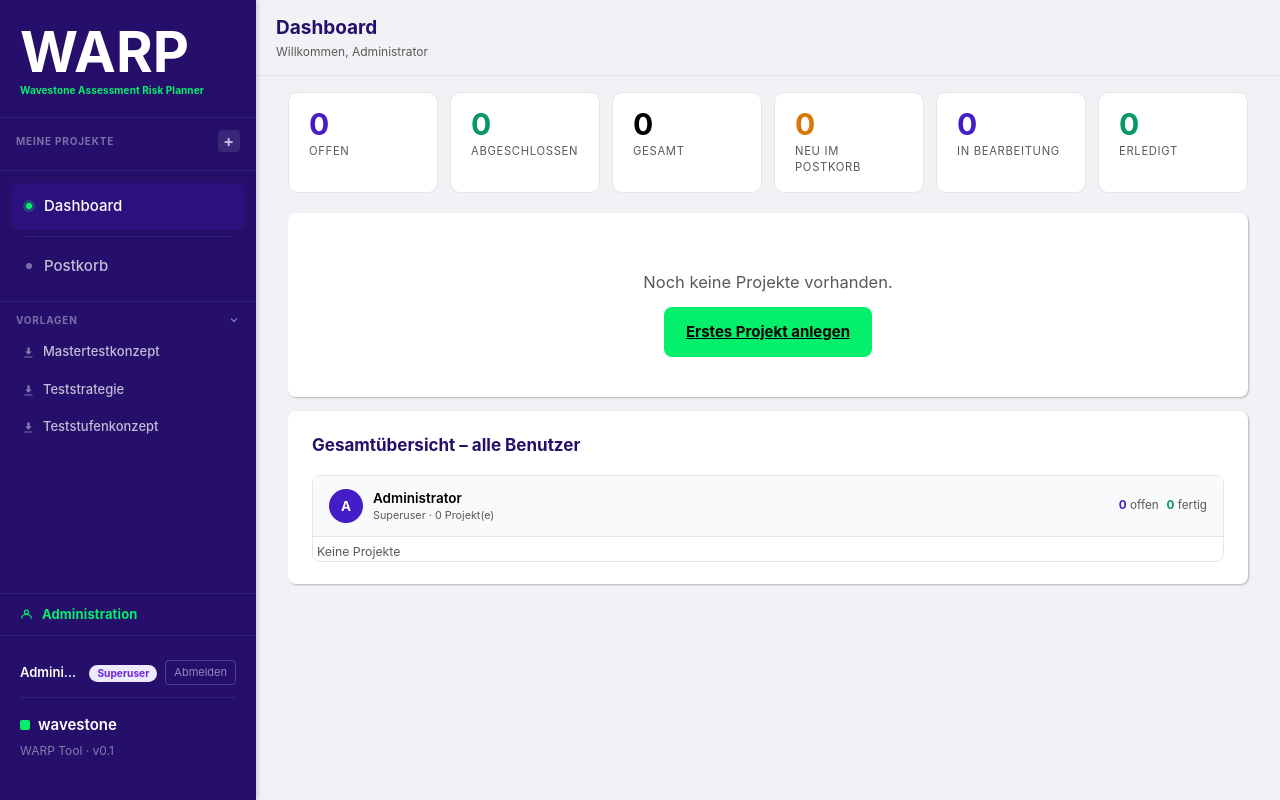
After one commit to Tob1Cont1nued/warp, a Flask app: page /dashboard in a window 1280 px wide. The commit adds this page. Run offline with Flask 3, Linux system fonts and the light colour scheme; a user stored in the database is signed in.

Commit message:
feat: Dashboard als Startseite für alle Rollen
- Project.is_complete (manuell markierbar via Toggle-Route)
- /dashboard Route: offene/abgeschlossene Projekte mit Fortschrittsbalken
- Admins sehen zusätzlich Postkorb-Statistiken (Neu/In Bearbeitung/Erledigt)
- Superuser sehen Gesamtübersicht aller User mit Projektstatus
- Dashboard-Link in der Sidebar, Login leitet auf /dashboard
- CSS: dash-stat-card, dash-project-row, dash-user-block u.a.

HINWEIS: ALTER TABLE project ADD COLUMN IF NOT EXISTS is_complete BOOLEAN DEFAULT FALSE;

Co-Authored-By: Claude Sonnet 4.6 <noreply@anthropic.com>

```diff
--- a/app/models.py
+++ b/app/models.py
@@ -46,6 +46,7 @@ class Project(db.Model):
     owner = db.Column(db.String(120), nullable=True)
     date = db.Column(db.String(20), nullable=True)
     created_at = db.Column(db.DateTime, default=dt.datetime.utcnow)
+    is_complete = db.Column(db.Boolean, default=False, nullable=False)
 
     user = db.relationship("User", back_populates="projects")
     answers = db.relationship(
--- a/app/static/css/app.css
+++ b/app/static/css/app.css
@@ -1091,6 +1091,130 @@ button { cursor: pointer; }
 }
 
 /* =================================================================
+   DASHBOARD
+   ================================================================= */
+.dash-stats {
+  display: flex;
+  flex-wrap: wrap;
+  gap: 12px;
+  margin-bottom: 20px;
+}
+.dash-stat-card {
+  flex: 1;
+  min-width: 120px;
+  background: #fff;
+  border: 1px solid var(--c-border-soft);
+  border-radius: 10px;
+  padding: 16px 20px;
+  display: flex;
+  flex-direction: column;
+  gap: 4px;
+}
+.dash-stat-value {
+  font-size: 2rem;
+  font-weight: 700;
+  color: var(--ws-blue);
+  line-height: 1;
+}
+.dash-stat-label {
+  font-size: .75rem;
+  color: var(--c-text-muted);
+  text-transform: uppercase;
+  letter-spacing: .06em;
+}
+.dash-stat-done .dash-stat-value  { color: #059669; }
+.dash-stat-total .dash-stat-value { color: var(--c-text); }
+.dash-stat-inbox .dash-stat-value { color: #d97706; }
+
+.dash-project-list {
+  display: flex;
+  flex-direction: column;
+  gap: 0;
+}
+.dash-project-row {
+  display: flex;
+  align-items: center;
+  gap: 16px;
+  padding: 12px 0;
+  border-bottom: 1px solid var(--c-border-soft);
+}
+.dash-project-row:last-child { border-bottom: none; }
+.dash-project-row-done { opacity: .8; }
+.dash-project-info { flex: 1; min-width: 0; display: flex; flex-direction: column; gap: 4px; }
+.dash-project-name {
+  font-weight: 600;
+  font-size: .92rem;
+  color: var(--ws-blue);
+  text-decoration: none;
+  white-space: nowrap;
+  overflow: hidden;
+  text-overflow: ellipsis;
+}
+.dash-project-name:hover { text-decoration: underline; }
+.dash-project-meta { font-size: .75rem; color: var(--c-text-muted); }
+.dash-project-actions { display: flex; gap: 6px; flex-shrink: 0; }
+
+.dash-progress { display: flex; align-items: center; gap: 8px; }
+.dash-progress-bar {
+  flex: 1;
+  max-width: 180px;
+  height: 6px;
+  background: #f3f4f6;
+  border-radius: 3px;
+  overflow: hidden;
+}
+.dash-progress-fill {
+  height: 100%;
+  background: #F2A73B;
+  border-radius: 3px;
+  transition: width .3s;
+}
+.dash-progress-fill.dash-progress-mid  { background: #5BC5DD; }
+.dash-progress-fill.dash-progress-full { background: #04F06A; }
+.dash-progress-label { font-size: .75rem; color: var(--c-text-muted); white-space: nowrap; }
+
+/* Superuser: User-Blöcke */
+.dash-user-block {
+  border: 1px solid var(--c-border-soft);
+  border-radius: 8px;
+  margin-bottom: 12px;
+  overflow: hidden;
+}
+.dash-user-block:last-child { margin-bottom: 0; }
+.dash-user-header {
+  display: flex;
+  align-items: center;
+  justify-content: space-between;
+  padding: 12px 16px;
+  background: #f9fafb;
+  border-bottom: 1px solid var(--c-border-soft);
+}
+.dash-user-avatar {
+  width: 34px;
+  height: 34px;
+  background: var(--ws-blue);
+  color: #fff;
+  font-weight: 700;
+  font-size: .9rem;
+  border-radius: 50%;
+  display: flex;
+  align-items: center;
+  justify-content: center;
+  flex-shrink: 0;
+}
+.dash-user-name { font-weight: 600; font-size: .9rem; }
+.dash-user-role { font-size: .72rem; color: var(--c-text-muted); }
+.dash-user-projects { padding: 4px 0; }
+.dash-user-project-row {
+  display: flex;
+  align-items: center;
+  padding: 8px 16px;
+  gap: 12px;
+  border-bottom: 1px solid var(--c-border-soft);
+}
+.dash-user-project-row:last-child { border-bottom: none; }
+
+/* =================================================================
    PRINT
    ================================================================= */
 @media print {
--- a/app/templates/_sidebar.html
+++ b/app/templates/_sidebar.html
@@ -43,6 +43,10 @@
 
     {# ── Navigation ────────────────────────────────────────────────── #}
     <nav class="sidebar-nav" id="js-sidebar-nav">
+      <a class="sidebar-nav-item {% if active_nav == 'dashboard' %}active{% endif %}"
+         href="{{ url_for('dashboard') }}">
+        <span class="dot"></span>Dashboard
+      </a>
       {# Fragenkatalog / Auswertung – nur wenn Projekte vorhanden #}
       {% if projects %}
       {% set fk_href = '#' if (project and active_nav == 'fragenkatalog') else url_for('questionnaire', pid=projects[0].id) %}
--- /dev/null
+++ b/app/templates/dashboard.html
@@ -0,0 +1,178 @@
+{# WARP – Dashboard #}
+<!DOCTYPE html>
+<html lang="de">
+<head>
+  <meta charset="UTF-8" />
+  <meta name="viewport" content="width=device-width, initial-scale=1.0" />
+  <title>WARP &middot; Dashboard</title>
+  <link rel="stylesheet" href="{{ url_for('static', filename='css/app.css') }}" />
+</head>
+<body>
+
+<header class="topbar">
+  <button type="button" class="topbar-burger" id="js-burger" aria-label="Menü">
+    <svg viewBox="0 0 24 24" width="22" height="22" fill="none" stroke="currentColor" stroke-width="2">
+      <path d="M3 6h18M3 12h18M3 18h18"/>
+    </svg>
+  </button>
+  <div class="topbar-title">
+    <h1>Dashboard</h1>
+    <p>Willkommen, {{ current_user.display_name or current_user.username }}</p>
+  </div>
+</header>
+
+{% set active_nav = 'dashboard' %}
+{% include '_sidebar.html' %}
+
+<main class="main">
+
+  {# ── Eigene Stats ─────────────────────────────────────────────────── #}
+  <div class="dash-stats">
+    <div class="dash-stat-card">
+      <span class="dash-stat-value">{{ open_projects | length }}</span>
+      <span class="dash-stat-label">Offen</span>
+    </div>
+    <div class="dash-stat-card dash-stat-done">
+      <span class="dash-stat-value">{{ done_projects | length }}</span>
+      <span class="dash-stat-label">Abgeschlossen</span>
+    </div>
+    <div class="dash-stat-card dash-stat-total">
+      <span class="dash-stat-value">{{ (open_projects | length) + (done_projects | length) }}</span>
+      <span class="dash-stat-label">Gesamt</span>
+    </div>
+    {% if inbox_stats %}
+    <div class="dash-stat-card dash-stat-inbox">
+      <span class="dash-stat-value">{{ inbox_stats.neu }}</span>
+      <span class="dash-stat-label">Neu im Postkorb</span>
+    </div>
+    <div class="dash-stat-card">
+      <span class="dash-stat-value">{{ inbox_stats.in_bearbeitung }}</span>
+      <span class="dash-stat-label">In Bearbeitung</span>
+    </div>
+    <div class="dash-stat-card dash-stat-done">
+      <span class="dash-stat-value">{{ inbox_stats.erledigt }}</span>
+      <span class="dash-stat-label">Erledigt</span>
+    </div>
+    {% endif %}
+  </div>
+
+  {# ── Offene Projekte ──────────────────────────────────────────────── #}
+  {% if open_projects %}
+  <div class="card" style="margin-bottom:16px">
+    <div style="display:flex;align-items:center;justify-content:space-between;margin-bottom:14px">
+      <h2 style="margin:0">Offene Projekte</h2>
+      {% if not current_user.is_admin or current_user.is_superuser %}
+      <a href="{{ url_for('new_project') }}" class="btn btn-primary" style="font-size:.82rem;padding:6px 14px">+ Neues Projekt</a>
+      {% endif %}
+    </div>
+    <div class="dash-project-list">
+      {% for e in open_projects %}
+      <div class="dash-project-row">
+        <div class="dash-project-info">
+          <a href="{{ url_for('questionnaire', pid=e.project.id) }}" class="dash-project-name">{{ e.project.name }}</a>
+          {% if e.project.owner %}<span class="dash-project-meta">{{ e.project.owner }}</span>{% endif %}
+          <div class="dash-progress">
+            <div class="dash-progress-bar">
+              <div class="dash-progress-fill {% if e.pct == 100 %}dash-progress-full{% elif e.pct >= 50 %}dash-progress-mid{% endif %}"
+                   style="width:{{ e.pct }}%"></div>
+            </div>
+            <span class="dash-progress-label">{{ e.answered }} / {{ e.total }} &middot; {{ e.pct }}%</span>
+          </div>
+        </div>
+        <div class="dash-project-actions">
+          <a href="{{ url_for('questionnaire', pid=e.project.id) }}" class="btn" style="font-size:.8rem;padding:5px 12px">Öffnen</a>
+          <form method="POST" action="{{ url_for('toggle_project_complete', pid=e.project.id) }}">
+            <button type="submit" class="btn" style="font-size:.8rem;padding:5px 12px;color:#059669;border-color:#a7f3d0;background:#f0fdf4" title="Als abgeschlossen markieren">&#10003; Abschließen</button>
+          </form>
+        </div>
+      </div>
+      {% endfor %}
+    </div>
+  </div>
+  {% elif not done_projects %}
+  <div class="card" style="text-align:center;padding:40px;color:var(--c-text-muted)">
+    <p style="font-size:1.1rem;margin-bottom:12px">Noch keine Projekte vorhanden.</p>
+    {% if not current_user.is_admin or current_user.is_superuser %}
+    <a href="{{ url_for('new_project') }}" class="btn btn-primary">Erstes Projekt anlegen</a>
+    {% endif %}
+  </div>
+  {% endif %}
+
+  {# ── Abgeschlossene Projekte ──────────────────────────────────────── #}
+  {% if done_projects %}
+  <div class="card" style="margin-bottom:16px">
+    <h2 style="margin:0 0 14px">Abgeschlossene Projekte</h2>
+    <div class="dash-project-list">
+      {% for e in done_projects %}
+      <div class="dash-project-row dash-project-row-done">
+        <div class="dash-project-info">
+          <a href="{{ url_for('questionnaire', pid=e.project.id) }}" class="dash-project-name">{{ e.project.name }}</a>
+          {% if e.project.owner %}<span class="dash-project-meta">{{ e.project.owner }}</span>{% endif %}
+          <div style="font-size:.75rem;color:#059669;margin-top:4px;display:flex;align-items:center;gap:4px">
+            <svg viewBox="0 0 16 16" width="12" height="12" fill="none" stroke="currentColor" stroke-width="2"><path d="M3 8l3.5 3.5L13 4"/></svg>
+            Abgeschlossen &middot; {{ e.pct }}% beantwortet
+          </div>
+        </div>
+        <div class="dash-project-actions">
+          <a href="{{ url_for('questionnaire', pid=e.project.id) }}" class="btn" style="font-size:.8rem;padding:5px 12px">Öffnen</a>
+          <form method="POST" action="{{ url_for('toggle_project_complete', pid=e.project.id) }}">
+            <button type="submit" class="btn" style="font-size:.8rem;padding:5px 12px;color:#6b7280;border-color:#d1d5db" title="Als offen markieren">&#8635; Wiederöffnen</button>
+          </form>
+        </div>
+      </div>
+      {% endfor %}
+    </div>
+  </div>
+  {% endif %}
+
+  {# ── Superuser: Gesamtübersicht ───────────────────────────────────── #}
+  {% if all_users_data %}
+  <div class="card">
+    <h2 style="margin:0 0 16px">Gesamtübersicht – alle Benutzer</h2>
+    {% for entry in all_users_data %}
+    <div class="dash-user-block">
+      <div class="dash-user-header">
+        <div style="display:flex;align-items:center;gap:10px">
+          <span class="dash-user-avatar">{{ (entry.user.display_name or entry.user.username)[:1].upper() }}</span>
+          <div>
+            <div class="dash-user-name">{{ entry.user.display_name or entry.user.username }}</div>
+            <div class="dash-user-role">
+              {% if entry.user.is_superuser %}Superuser{% elif entry.user.is_admin %}Admin{% else %}Benutzer{% endif %}
+              &middot; {{ entry.projects | length }} Projekt(e)
+            </div>
+          </div>
+        </div>
+        <div style="display:flex;gap:8px;font-size:.78rem;color:var(--c-text-muted)">
+          <span><strong style="color:#451DC7">{{ entry.open_count }}</strong> offen</span>
+          <span><strong style="color:#059669">{{ entry.done_count }}</strong> fertig</span>
+        </div>
+      </div>
+      {% if entry.projects %}
+      <div class="dash-user-projects">
+        {% for e in entry.projects %}
+        <div class="dash-user-project-row">
+          <a href="{{ url_for('questionnaire', pid=e.project.id) }}" class="dash-project-name" style="font-size:.85rem">{{ e.project.name }}</a>
+          <div style="display:flex;align-items:center;gap:10px;margin-left:auto">
+            {% if e.project.is_complete %}
+            <span style="font-size:.75rem;color:#059669;font-weight:600">&#10003; Fertig</span>
+            {% else %}
+            <span style="font-size:.75rem;color:var(--c-text-muted)">{{ e.pct }}%</span>
+            <div style="width:80px;height:5px;background:#f3f4f6;border-radius:3px;overflow:hidden">
+              <div style="width:{{ e.pct }}%;height:100%;background:{% if e.pct==100 %}#04F06A{% elif e.pct>=50 %}#5BC5DD{% else %}#F2A73B{% endif %};border-radius:3px"></div>
+            </div>
+            {% endif %}
+          </div>
+        </div>
+        {% endfor %}
+      </div>
+      {% else %}
+      <p style="font-size:.82rem;color:var(--c-text-muted);margin:6px 0 0 0;padding:0 4px">Keine Projekte</p>
+      {% endif %}
+    </div>
+    {% endfor %}
+  </div>
+  {% endif %}
+
+</main>
+</body>
+</html>
```
Also changed, not shown: app/__init__.py (+67 -7 lines).
